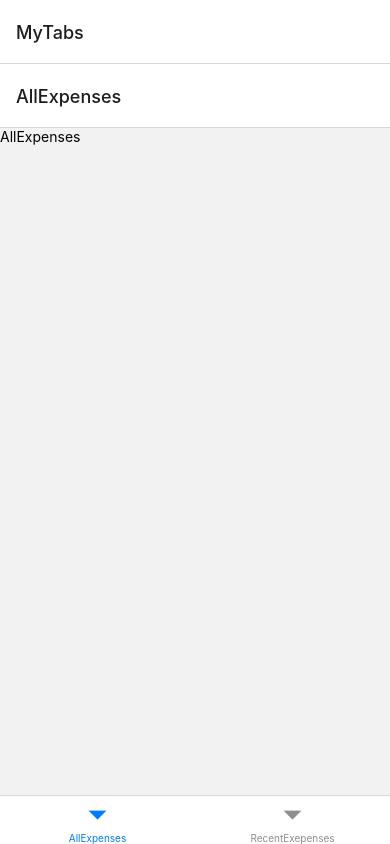
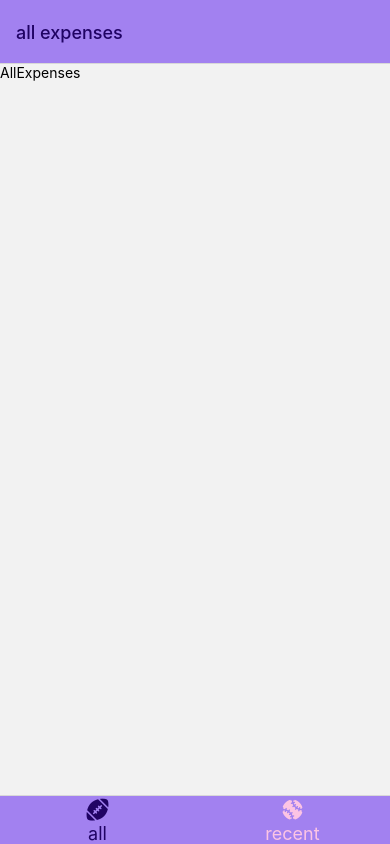
Before and after one commit to RihardXXX/expenses-of-book, a React Native app: screen /AllExpenses in a window 390 px wide. Built offline with nearby package versions, Linux system fonts and the light colour scheme.

Commit message:
tab bar styleing

```diff
--- a/App.js
+++ b/App.js
@@ -4,19 +4,48 @@ import { NavigationContainer } from '@react-navigation/native';
 import { createBottomTabNavigator } from '@react-navigation/bottom-tabs';
 import { createNativeStackNavigator } from '@react-navigation/native-stack';
 
+import Ionicons from '@expo/vector-icons/Ionicons';
+
 import AllExpenses from './screens/AllExpenses';
 import RecentExepenses from './screens/RecentExepenses';
 import ManageExpenses from './screens/ManageExpenses';
 
+import colors from './constants/colors';
+
+// console.log(112, colors.primary200);
 
 const Stack = createNativeStackNavigator();
 const Tab = createBottomTabNavigator();
 
 const MyTabs = () => {
   return (
-    <Tab.Navigator>
-      <Tab.Screen name="AllExpenses" component={AllExpenses} />
-      <Tab.Screen name="RecentExepenses" component={RecentExepenses} />
+    <Tab.Navigator screenOptions={{
+      headerStyle: { backgroundColor: colors.primary200 },
+      headerTintColor: colors.primary800,
+      tabBarStyle: { backgroundColor: colors.primary200 },
+      tabBarActiveTintColor: colors.primary800,
+      tabBarInactiveTintColor: colors.error50
+    }}>
+      <Tab.Screen
+        name="AllExpenses"
+        component={AllExpenses}
+        options={{
+          tabBarLabel: 'all',
+          tabBarLabelStyle: { fontSize: 18 },
+          title: 'all expenses',
+          tabBarIcon: ({color, size}) => <Ionicons name="american-football" color={color} size={size} />
+        }}
+      />
+      <Tab.Screen
+        name="RecentExepenses"
+        component={RecentExepenses}
+        options={{
+          tabBarLabel: 'recent',
+          tabBarLabelStyle: { fontSize: 18 },
+          title: 'recent expenses',
+          tabBarIcon: ({color, size}) => <Ionicons name="baseball" color={color} size={size} />
+        }}
+      />
     </Tab.Navigator>
   )
 }
@@ -27,7 +56,12 @@ export default function App() {
       <StatusBar style="auto" />
       <NavigationContainer>
         <Stack.Navigator>
-          <Stack.Screen name="MyTabs" component={MyTabs} />
+          <Stack.Screen
+            name="MyTabs"
+            component={MyTabs}
+            options={{
+              headerShown: false
+            }} />
           <Stack.Screen name="ManageExpenses" component={ManageExpenses} />
         </Stack.Navigator>
       </NavigationContainer>
--- /dev/null
+++ b/constants/colors.js
@@ -0,0 +1,16 @@
+const colors = {
+    primary50: '#e4d9fd',
+    primary100: '#c6affc',
+    primary200: '#a281f0',
+    primary400: '#5721d4',
+    primary500: '#3e04c3',
+    primary700: '#2d0689',
+    primary800: '#200364',
+    accent500: '#f7bc0c',
+    error50: '#fcc4e4',
+    error500: '#9b095c',
+    gray500: '#39324a',
+    gray700: '#221c30',
+}
+
+export default colors;
```
Also changed, not shown: components/ExpenseList.js (added, +9 -0 lines), components/ExpenseOutput.js (added, +15 -0 lines), components/ExpenseSummary.js (added, +12 -0 lines).
